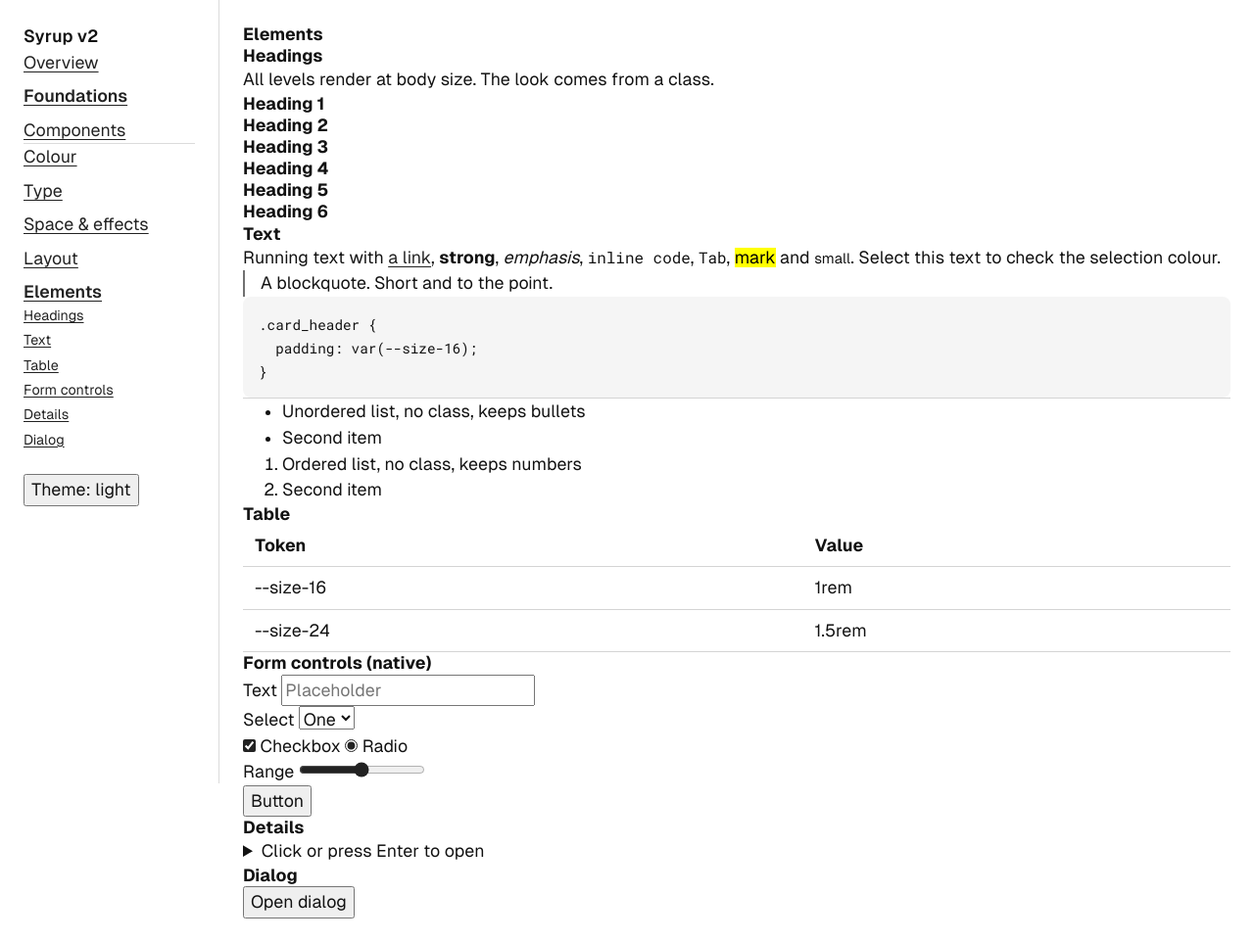
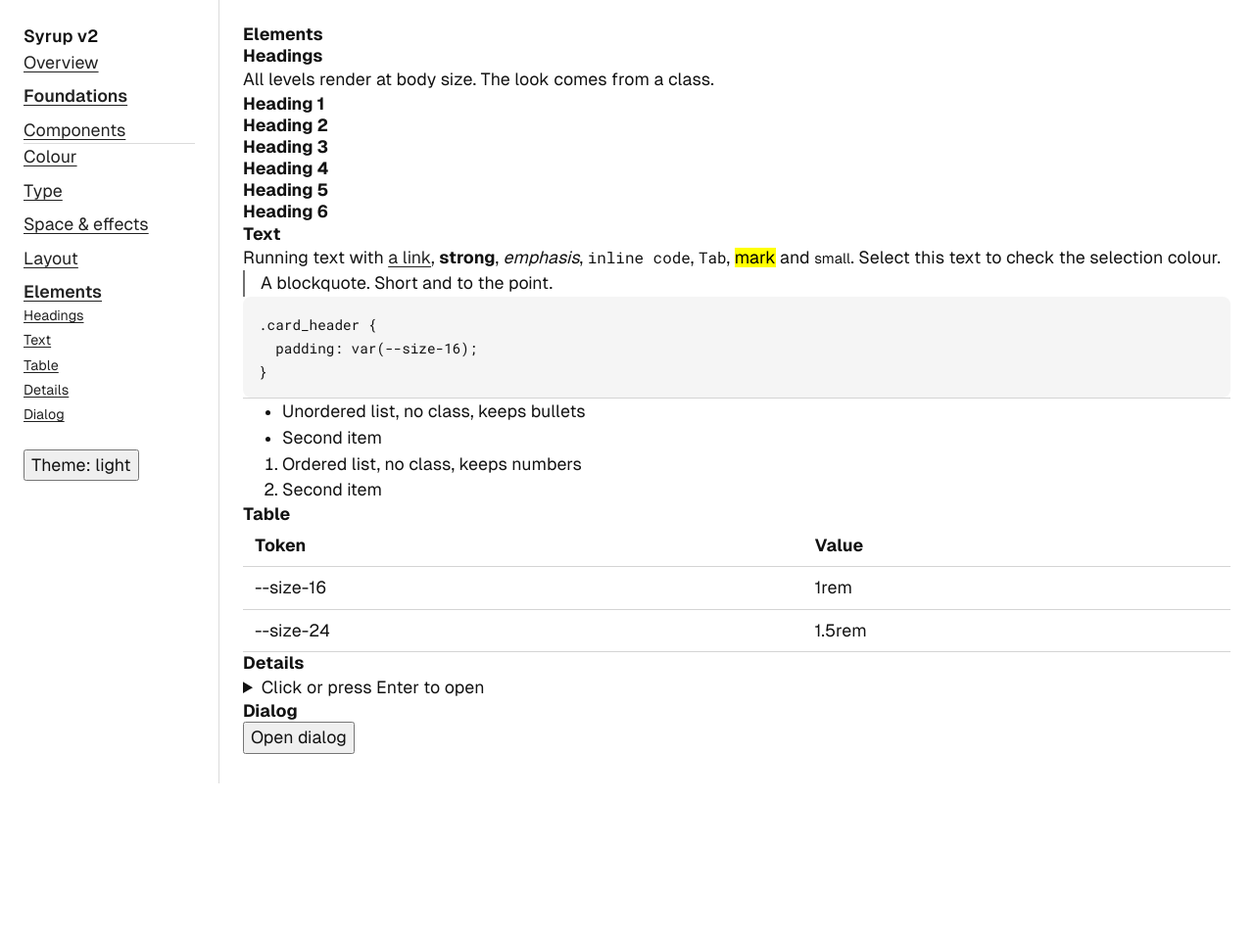
Before and after one commit to tanc-studio/syrup-framework, a website with bundled scripts: page styleguide/elements.html in a window 1280 px wide. Shown: the whole page at 98% size. After the commit the page ends 800 px from the top, so only its background shows below. Built offline with nearby package versions, Linux system fonts and the light colour scheme.

Commit message:
Styleguide: remove native form controls section from elements page
Co-Authored-By: Claude Opus 5.5 <noreply@anthropic.com>

```diff
--- a/styleguide/elements.html
+++ b/styleguide/elements.html
@@ -30,7 +30,6 @@
             <li><a href="#headings">Headings</a></li>
             <li><a href="#text">Text</a></li>
             <li><a href="#table">Table</a></li>
-            <li><a href="#form-controls-native">Form controls</a></li>
             <li><a href="#details">Details</a></li>
             <li><a href="#dialog">Dialog</a></li>
           </ul>
@@ -83,15 +82,6 @@
       </tbody>
     </table>
 
-    <h2 id="form-controls-native">Form controls (native)</h2>
-    <div class="sg-flow">
-      <p><label>Text <input type="text" placeholder="Placeholder"></label></p>
-      <p><label>Select <select><option>One</option><option>Two</option></select></label></p>
-      <p><label><input type="checkbox" checked> Checkbox</label> <label><input type="radio" name="sg-r" checked> Radio</label></p>
-      <p><label>Range <input type="range"></label></p>
-      <p><button type="button">Button</button></p>
-    </div>
-
     <h2 id="details">Details</h2>
     <details>
       <summary>Click or press Enter to open</summary>
```
Also changed, not shown: CHANGELOG.md.
